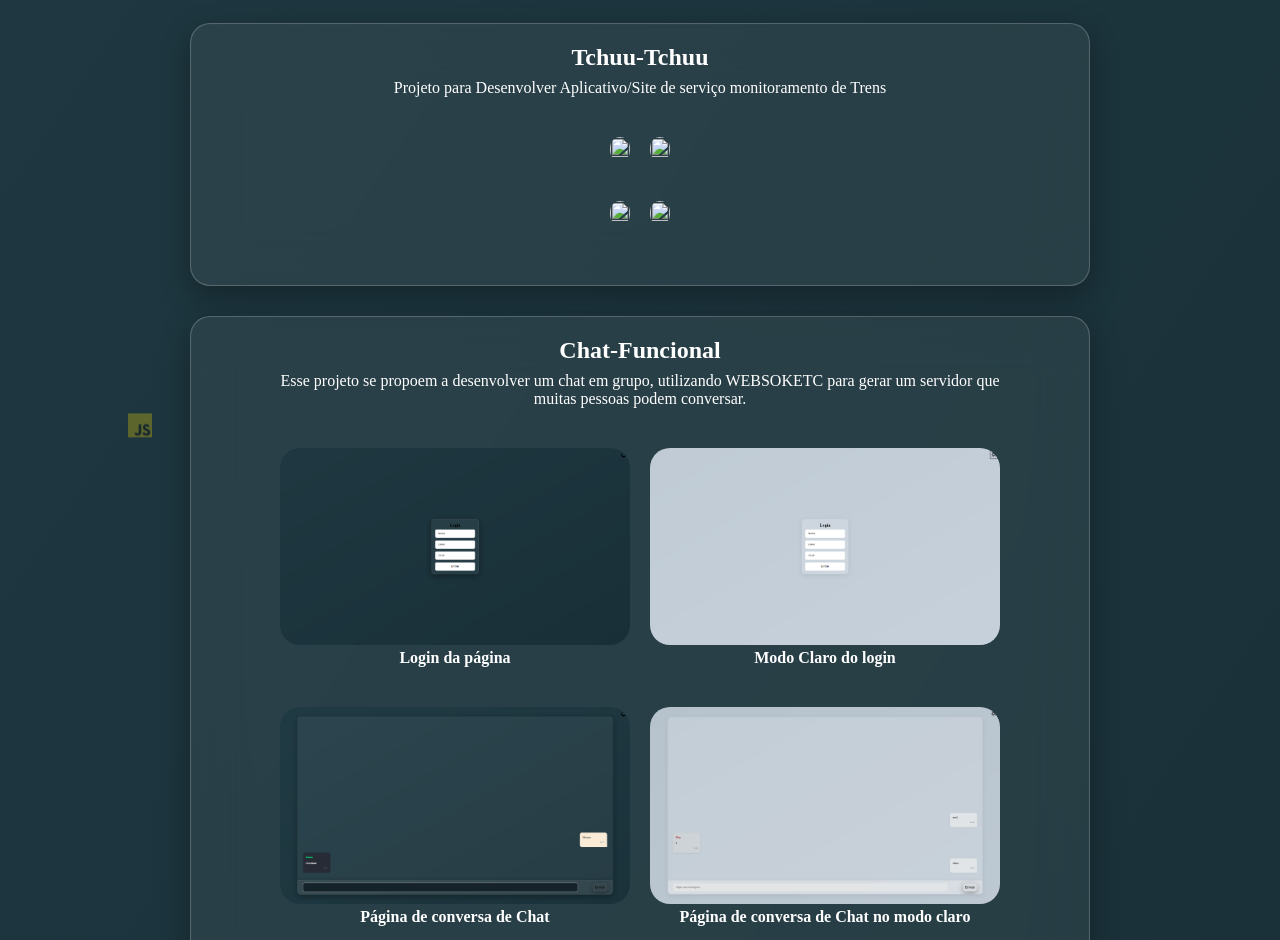
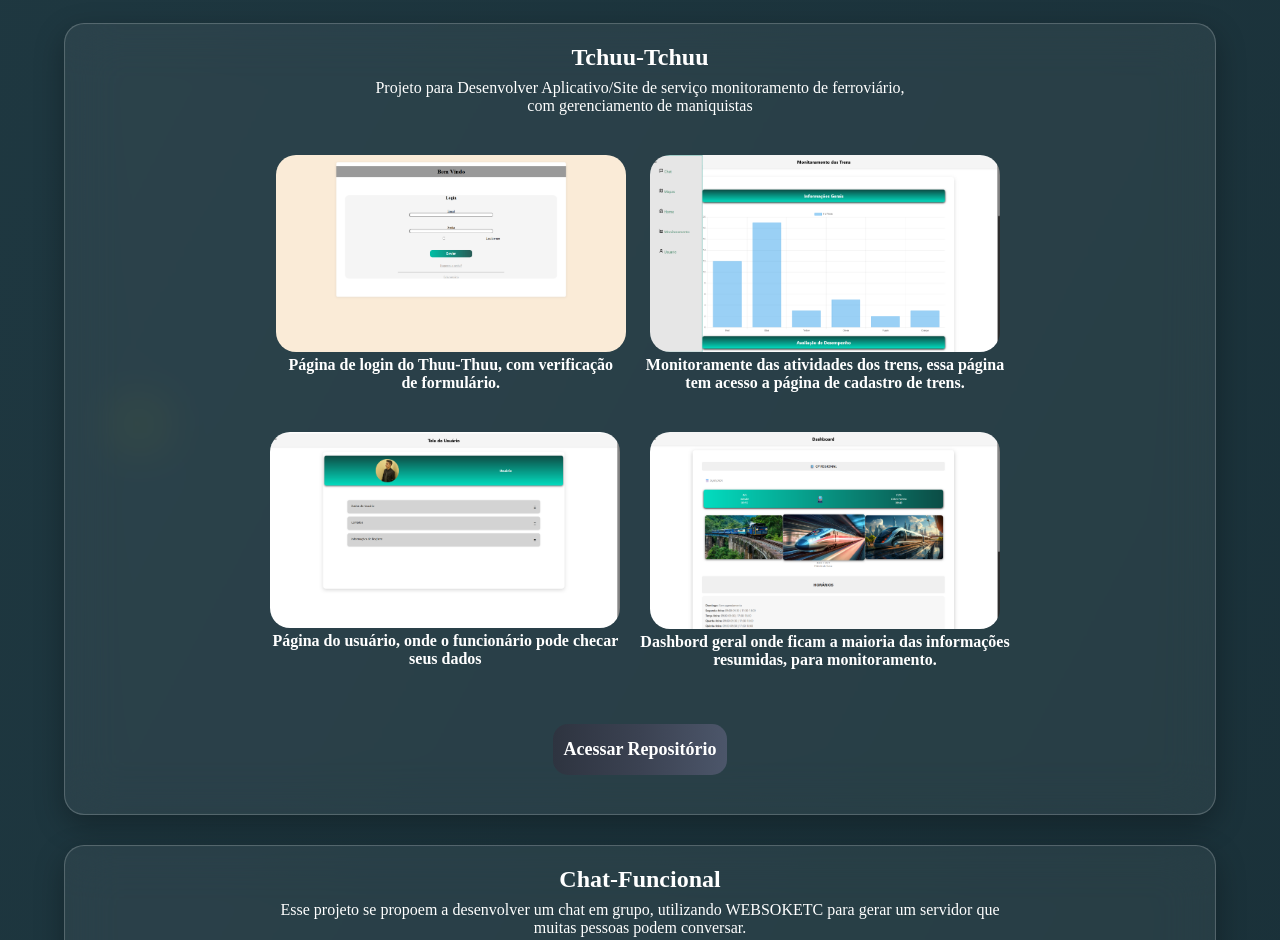
Before and after one commit to fic-fabrica-de-software/construindo-o-portfolio-Braian-de-Liz, a website: page HTML/projetos.html in a window 1280 px wide. Shown: the part 240-1180 px from the top of the page. Drawn offline with Linux system fonts and the light colour scheme.

Commit message:
Atualizações

```diff
--- a/ASSETS/style.css
+++ b/ASSETS/style.css
@@ -189,7 +189,7 @@ body {
     align-items: center;
     padding: 20px;
     width: 90%;
-    max-width: 900px;
+    max-width: 1200px;
 }
 
 .o {
@@ -362,6 +362,10 @@ hr {
     width: 100%;
 }
 
+.descricao{
+    text-align: center;
+}
+
 @keyframes brilho-glass {
     0% {
         box-shadow: 0 0 5px #4fc1e9;
@@ -466,9 +470,6 @@ hr {
     animation: cont 2s ease-in-out;
 }
 
-
-
-
 .exibir img {
     animation: aparecer 2s ease-in-out;
 }
--- a/HTML/projetos.html
+++ b/HTML/projetos.html
@@ -37,7 +37,7 @@
     </header>
 
     <main>
-<!--         <section class="cont">
+        <!--         <section class="cont">
             <div>
                 <h2>OLD-Games</h2>
                 <p>Um projeto de site que simula ser uma loja de jogos online, um projeto que ainda está em andamento e
@@ -85,26 +85,50 @@
         <section class="cont">
             <div>
                 <h2>Tchuu-Tchuu</h2>
-                <p>Projeto para Desenvolver Aplicativo/Site de serviço monitoramento de Trens</p>
+                <p>
+                    Projeto para Desenvolver Aplicativo/Site de serviço monitoramento de ferroviário, <br>
+                    com gerenciamento de maniquistas
+                </p>
             </div>
 
             <div class="exibir">
                 <div>
-                    <img src="" alt="">
+                    <img src="../ASSETS/imagens/projetosimgs/login_Tchuu-Tchuu.png" alt="">
+                    <h4 class="descricao">
+                        Página de login do Thuu-Thuu, com verificação <br>
+                        de formulário.
+                    </h4>
                 </div>
                 <div>
-                    <img src="" alt="">
+                    <img src="../ASSETS/imagens/projetosimgs/Monitoramentos_Tchuu-Tchuu.png" alt="">
+                    <h4 class="descricao">
+                        Monitoramente das atividades dos trens, essa página<br>
+                        tem acesso a página de cadastro de trens.
+                    </h4>
                 </div>
             </div>
 
             <div class="exibir">
                 <div>
-                    <img src="" alt="">
+                    <img src="../ASSETS/imagens/projetosimgs/tela_User_Tchuu-Tchuu.png" alt="">
+                    <h4 class="descricao">
+                        Página do usuário, onde o funcionário pode checar <br>
+                        seus dados
+                    </h4>
                 </div>
                 <div>
-                    <img src="" alt="">
+                    <img src="../ASSETS/imagens/projetosimgs/dashbord_Tchuu-Tchuu.png" alt="">
+                    <h4 class="descricao">
+                        Dashbord geral onde ficam a maioria das informações <br>
+                        resumidas, para monitoramento.
+                    </h4>
                 </div>
             </div>
+
+            <a href="https://github.com/Braian-de-Liz/Thuu-Thuu" target="_blank" rel="noopener noreferrer"
+                class="pagina-boton">
+                Acessar Repositório
+            </a>
 
         </section>
 
@@ -114,9 +138,9 @@
 
             <div>
                 <h2>Chat-Funcional</h2>
-                <p>Esse projeto se propoem a desenvolver um chat em grupo, utilizando WEBSOKETC para gerar um servidor
-                   que <br>muitas pessoas podem conversar.
-
+                <p>
+                    Esse projeto se propoem a desenvolver um chat em grupo, utilizando WEBSOKETC para gerar um servidor
+                    que <br>muitas pessoas podem conversar.
                 </p>
             </div>
 
@@ -142,8 +166,8 @@
                 </div>
             </div>
 
-            <a href="https://github.com/Braian-de-Liz/chat-funcional" class="pagina-boton">Acessar Repositório</a>
-            <a href="https://chat-funcional-braian-de-liz.onrender.com/" class="pagina-boton">Acessar o Projeto</a>
+            <a href="https://github.com/Braian-de-Liz/chat-funcional" class="pagina-boton" target="_blank" >Acessar Repositório</a>
+            <a href="https://chat-funcional-braian-de-liz.onrender.com/" class="pagina-boton" target="_blank" >Acessar o Projeto</a>
         </section>
 
 
```
Also changed, not shown: HTML/Conhecimentos.html (+2 -20 lines), HTML/formacoes.html (+7 -6 lines), index.html (+3 -2 lines), ASSETS/imagens/projetosimgs/Monitoramentos_Tchuu-Tchuu.png (added), ASSETS/imagens/projetosimgs/dashbord_Tchuu-Tchuu.png (added), ASSETS/imagens/projetosimgs/login_Tchuu-Tchuu.png (added), ASSETS/imagens/projetosimgs/tela_User_Tchuu-Tchuu.png (added).
